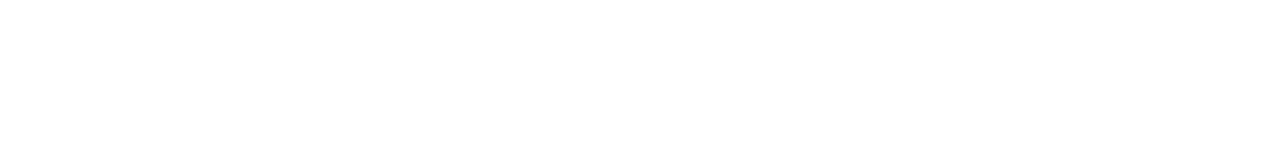
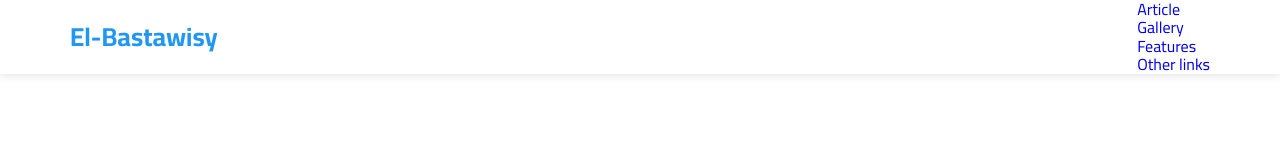
Before and after one commit to Mostafa-S-El-Bastawisy/template3, a plain HTML site: page index.html in a window 1280 px wide. Drawn offline with Linux system fonts and the light colour scheme.

Commit message:
Start Header

```diff
--- a/css/main.css
+++ b/css/main.css
@@ -1,4 +1,9 @@
 /* Start Global Rules  */
+* {
+  -webkit-box-sizing: border-box;
+  -moz-box-sizing: border-box;
+  box-sizing: border-box;
+}
 :root {
   --main-color: #2196f3;
   --main-color-alt: #1787e0;
@@ -8,6 +13,9 @@ html {
 }
 body {
   font-family: "Cairo", sans-serif;
+}
+a {
+  text-decoration: none;
 }
 ul {
   list-style: none;
@@ -40,3 +48,32 @@ ul {
 }
 
 /* End Global Rules  */
+
+/* Start Header  */
+.header {
+  background-color: white;
+  -webkit-box-shadow: 0 0 10px #ddd;
+  -moz-box-shadow: 0 0 10px #ddd;
+  box-shadow: 0 0 10px #ddd;
+}
+.header .container {
+  display: flex;
+  justify-content: space-between;
+  align-items: center;
+  flex-wrap: wrap;
+  position: relative;
+}
+.header .logo {
+  color: var(--main-color);
+  font-size: 26px;
+  font-weight: bold;
+  height: 72px;
+  display: flex;
+  justify-content: center;
+  align-items: center;
+}
+.header .main-nav {
+}
+.header .main-nav > li > a {
+}
+/* End Header  */
--- a/index.html
+++ b/index.html
@@ -17,6 +17,18 @@
   <link href="https://fonts.googleapis.com/css2?family=Cairo:wght@300;400;700&display=swap" rel="stylesheet">
 </head>
 <body>
-
+<!-- Start Header  -->
+<div class="header" id="header">
+  <div  class="container">
+    <a href="#" class="logo">El-Bastawisy</a>
+    <ul class="main-nav">
+      <li><a href="#article">Article</a></li>
+      <li><a href="#gallery">Gallery</a></li>
+      <li><a href="#features">Features</a></li>
+      <li><a href="#">Other links</a></li>
+    </ul>
+  </div>
+</div>
+<!-- End Header  -->
 </body>
 </html>
```
